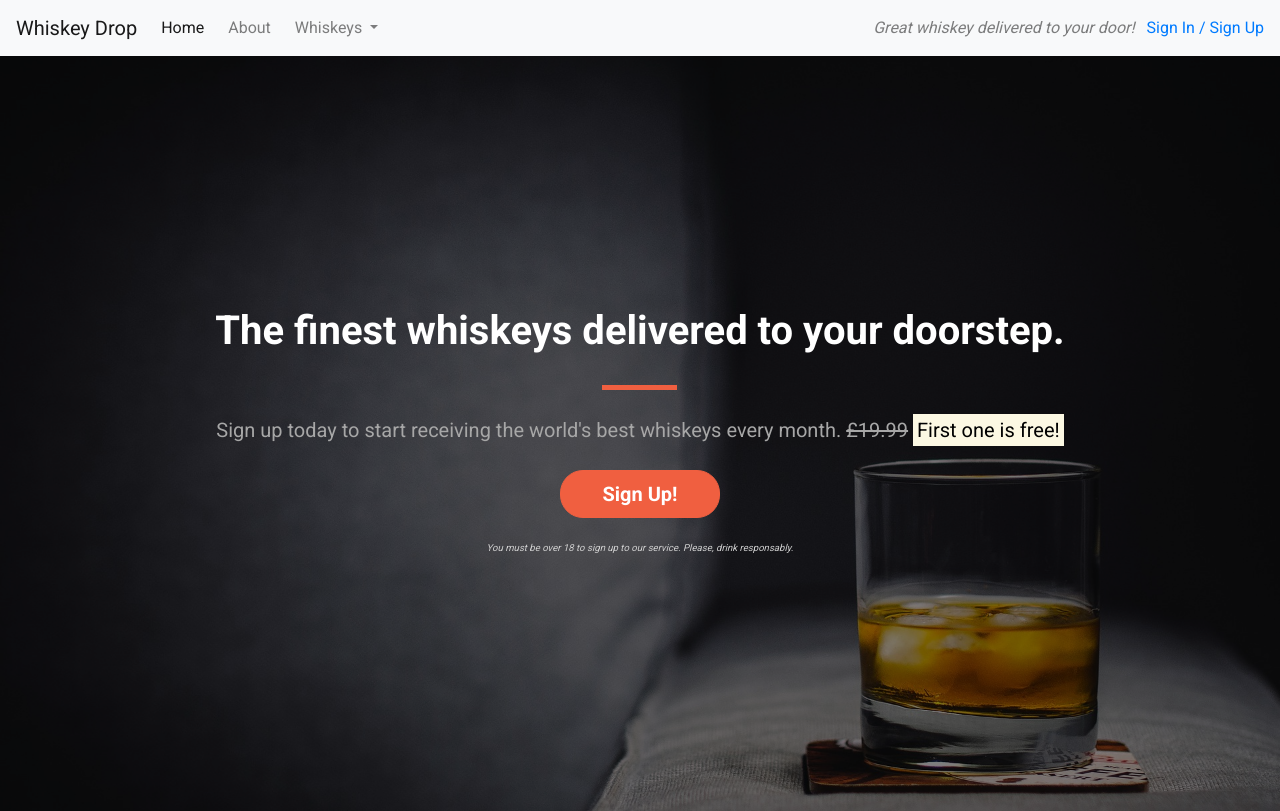
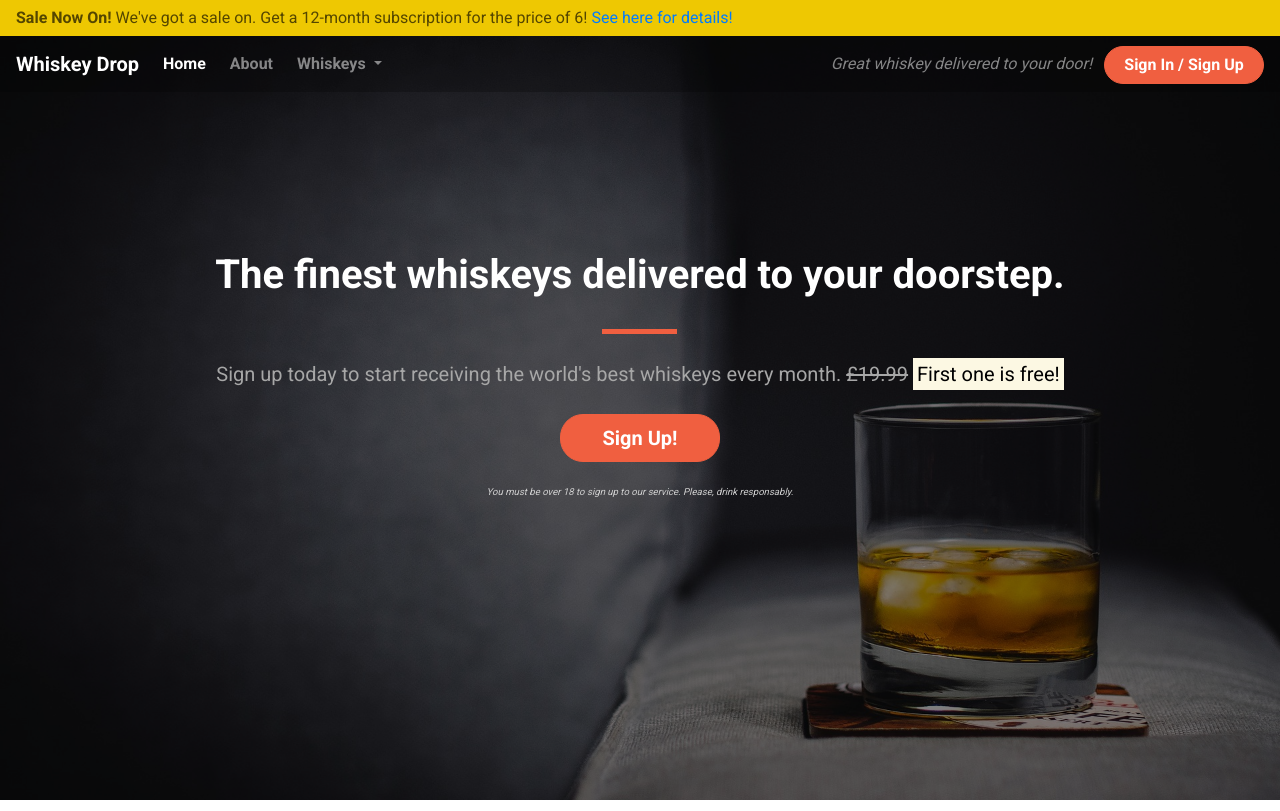
Before and after one commit to omurilolima/learning-bootstrap, a plain HTML site: page index.html in a window 1280 px wide. Shown: the top 811 px of the page. Drawn offline with nearby package versions, Linux system fonts and the light colour scheme.

Commit message:
Styling Nav & Alert

```diff
--- a/assets/css/style.css
+++ b/assets/css/style.css
@@ -1,12 +1,24 @@
-body{
-    font-family: 'Roboto', 'sans-serif';
+body {
+    font-family: 'Roboto', sans-serif;
 }
 
-.alert-container{
-
+.alert-container .col-12 {
+    padding-left: 0;
+    padding-right: 0;
 }
 
-.callout-container{
+.site-wide-alert {
+    color: #544600;
+    background-color: #eec802;
+    border-color: #eec802;
+    padding: 5px 15px;
+    margin-bottom: 0;
+    border: 1px solid transparent;
+    border-radius: 0;
+}
+
+
+.callout-container {
     height: 100vh;
 
     background: url('../images/whiskey-background.jpg') no-repeat bottom right fixed;
@@ -28,15 +40,62 @@ body{
     left: 0;
     height: 100%;
     width: 100%;
-    background-color: rgba(0,0,0,0.5);
+    background-color: rgba(0, 0, 0, 0.5);
 }
 
-.quotes-container{
+/* Navbar */
 
+.navalert-container {
+    position: absolute;
+    top: 0;
+    left: 0;
+    z-index: 1;
+    padding-left: 0;
+    padding-right: 0;
 }
 
-.features-container{
+.navbar {
+    margin-bottom: 0;
+    width: 100%;
+    background-color: rgba(0, 0, 0, .25);
+    border: 0;
+}
 
+.navbar .navbar-toggler {
+    border: 0;
+}
+
+.navbar .navbar-brand {
+    font-weight: bold;
+}
+
+.navbar .navbar-nav a {
+    font-weight: bold;
+}
+
+
+/* Jumbotron */
+
+.jumbotron {
+    background-color: transparent;
+}
+
+.jumbotron h1 {
+    color: white;
+    font-weight: bold;
+    margin-bottom: 30px;
+    color: white;
+}
+
+.jumbotron .lead {
+    color: #a7a7a7;
+    margin: 25px 0;
+}
+
+.jumbotron small {
+    font-size: 60%;
+    font-style: italic;
+    color: #d0d0d0;
 }
 
 /* Block dividers */
@@ -54,30 +113,6 @@ body{
 
 .block-divider--short {
     width: 35px;
-}
-
-/* Jumbotron */
-
-.jumbotron {
-    background-color: transparent;
-}
-
-.jumbotron-header {
-    color: white;
-    font-weight: bold;
-    margin-bottom: 30px;
-    color: white;
-}
-
-.jumbotron .lead {
-    color: #a7a7a7;
-    margin: 25px 0;
-}
-
-.jumbotron small {
-    font-size: 60%;
-    font-style: italic;
-    color: #d0d0d0;
 }
 
 /* Buttons */
--- a/index.html
+++ b/index.html
@@ -13,9 +13,19 @@
 </head>
 
 <body>
-    <nav class="navbar navbar-light bg-light navbar-expand-sm">
+    <div class="container-fluid navalert-container">
+        <div class="container-fluid alert-container">
+            <div class="row d-none d-sm-block">
+                <div class="col-12">
+                    <div class="site-wide-alert alert alert-warning">
+                        <strong>Sale Now On!</strong> We've got a sale on. Get a 12-month subscription for the price of 6! <a href="">See here for details!</a>
+                    </div>
+                </div>
+            </div>
+        </div>
+        <nav class="navbar navbar-dark navbar-expand-sm">
             <a href="/" class="navbar-brand">Whiskey Drop</a>
-        <!-- Dropdown navbar -->
+
             <button class="navbar-toggler ml-auto" type="button" data-toggle="collapse" data-target="#navbarNavDropdown" aria-controls="navbarNavDropdown" aria-expanded="false" aria-label="Toggle navigation">
         <span class="navbar-toggler-icon"></span></button>
 
@@ -24,7 +34,6 @@
                     <li class="active nav-item mr-2"><a class="nav-link" href="/">Home</a></li>
                     <li class="nav-item mr-2"><a class="nav-link" href="/about">About</a></li>
                     <li class="nav-item dropdown">
-                        <!-- Dropdown whiskeys menu -->
                         <a class="nav-link dropdown-toggle" href="#" id="navbarDropdownMenuLink" role="button" data-toggle="dropdown" aria-haspopup="true" aria-expanded="false">
           Whiskeys
         </a>
@@ -39,12 +48,12 @@
                     <li class="nav-item mr-2 d-block d-sm-none"><a class="nav-link" href="/login">Sign In / Sign Up</a></li>
                 </ul>
             </div>
-
             <div class="d-none d-md-block">
                 <p class="navbar-text my-auto mr-2"><i>Great whiskey delivered to your door!</i></p>
-            <a href="/login">Sign In / Sign Up</a>
+                <a href="/login" class="btn btn--cta btn--red">Sign In / Sign Up</a>
             </div>
         </nav>
+    </div>
     <!-- <div class="container alert-container">
         <div class="row d-none d-sm-block">
             <div class="col-12">
```
Lines whose indentation alone changed are shown as unchanged.
